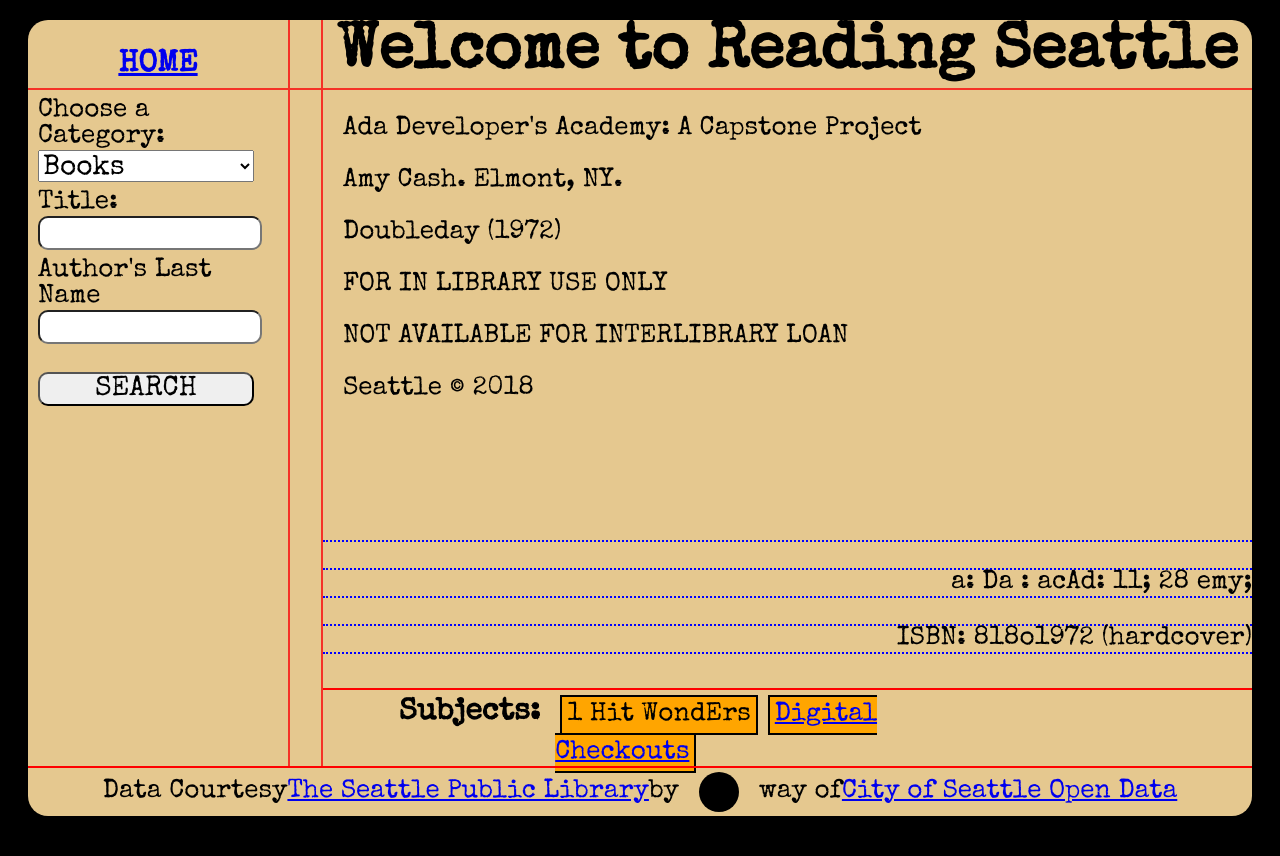
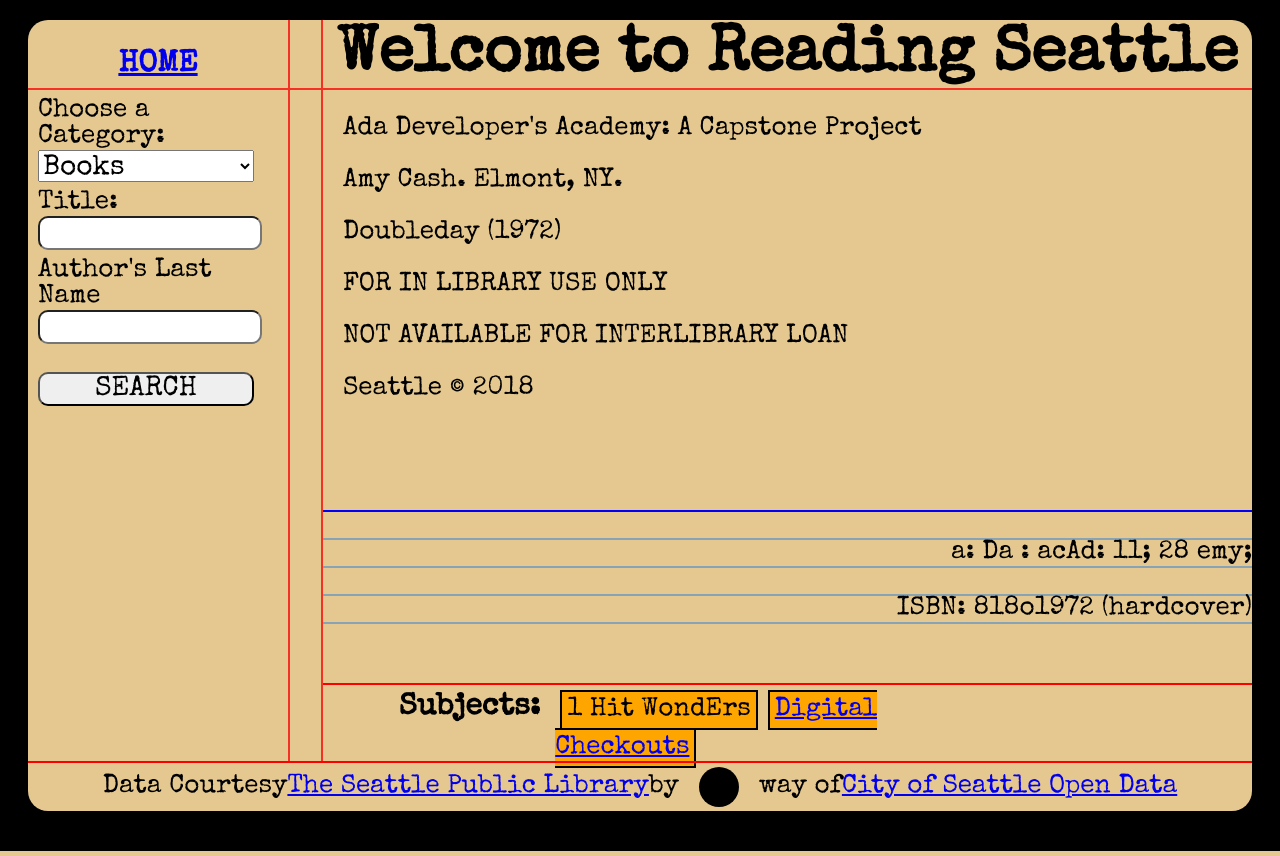
Before and after one commit to cashmonger/ReadingSeattle-AdaAcademyCapstone, a Flask app: page / in a window 1280 px wide. Run offline with Flask 2, Linux system fonts and the light colour scheme; parts of the project's set-up code (start-up, migrations or seed data) failed here and were passed over; some libraries are stand-ins or nearby versions.

Commit message:
Change a couple of colors

```diff
--- a/app/static/css/main.css
+++ b/app/static/css/main.css
@@ -28,9 +28,9 @@
   grid-template-columns: 260px 35px 1fr 1fr 1fr;
   grid-template-rows:
   70px
-  minmax(90px, 450px)
-  minmax(50px, 150px)
-  minmax(60px, auto)
+  minmax(90px, 420px)
+  minmax(50px, 175px)
+  minmax(50px, auto)
   50px;
 }
 
@@ -84,6 +84,7 @@
   display: flex;
   align-items: center;
   justify-content: center;
+  padding-top: 5px;
 }
 
 /* Form  */
@@ -116,12 +117,10 @@
     grid-row: 3;
   }
 
-
 .card_container .lower__placeholder {
   grid-column: 1;
   grid-row: 4;
 }
-
 
 /*  Results */
 
@@ -141,15 +140,15 @@
 
 .card_container .results__scroll {
 border-bottom: 2px solid red;
-border-top: 2px dotted blue;
+border-top: 2px double blue;
 grid-column: 3 / -1;
 grid-row: 3;
 overflow: auto;
 }
 
 .card_container .results__scroll .empty {
-  border-bottom: 2px dotted blue;
-  border-top: 2px dotted blue;
+  border-bottom: 2px double #88A3B3;
+  border-top: 2px double #88A3B3;
   display: flex;
   align-items: right;
   justify-content: right;
@@ -175,9 +174,6 @@
 }
 
 .card_container .viz__buttons {
-/* display: flex;
-grid-column: 4;
-grid-row: 4; */
 grid-column: 2;
 grid-row: 1;
 margin-bottom: 0;
--- a/app/static/js/display.js
+++ b/app/static/js/display.js
@@ -28,6 +28,7 @@
 
 // //Easy colors accessible via a 10-step ordinal scale
 var colorsxd =  d3.scaleOrdinal(d3.schemeCategory10);
+
 
 console.log("Here is the dataset")
 console.log(dataset);
```
Also changed, not shown: app/static/js/trends.js (+3 -5 lines).
